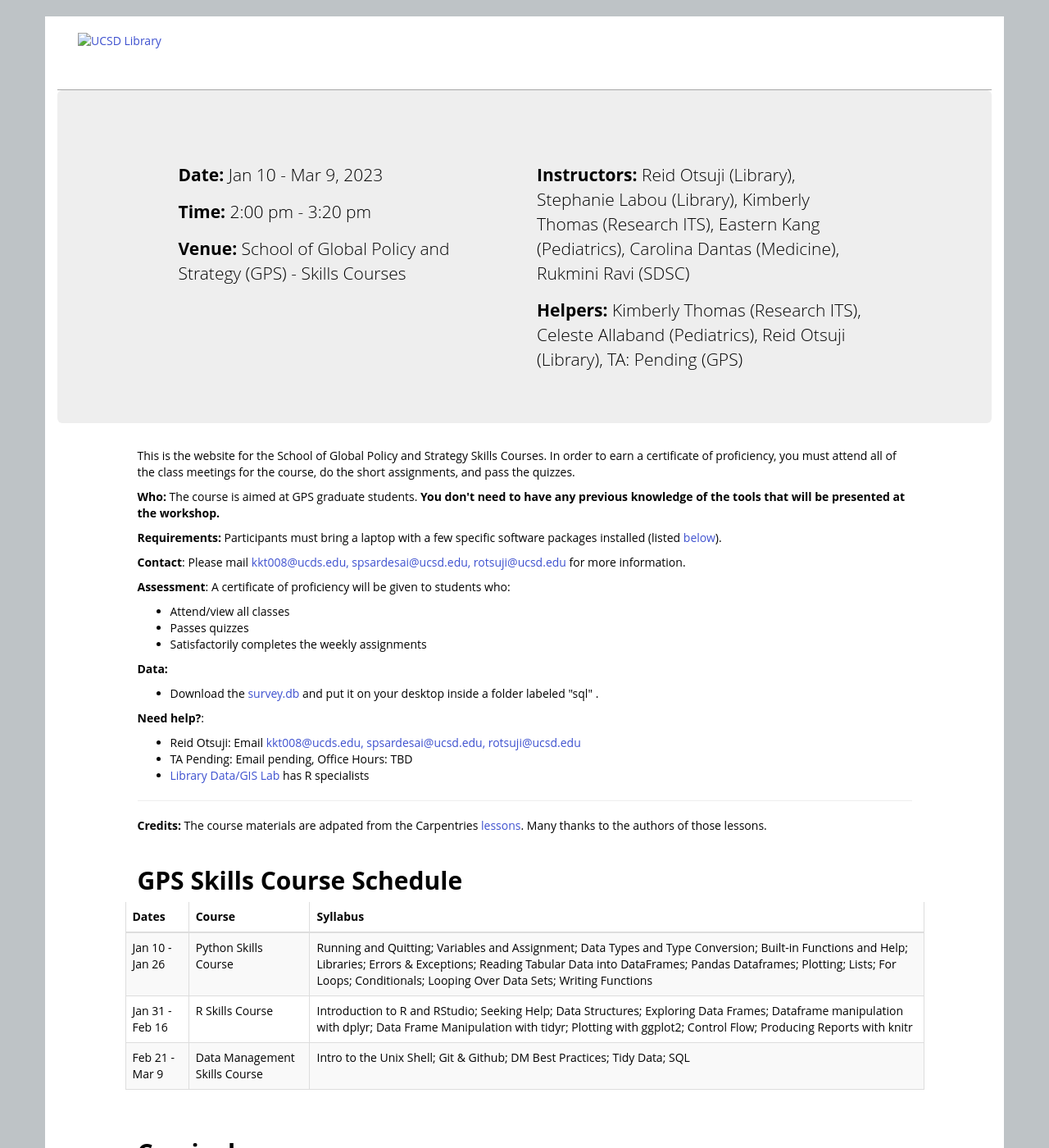
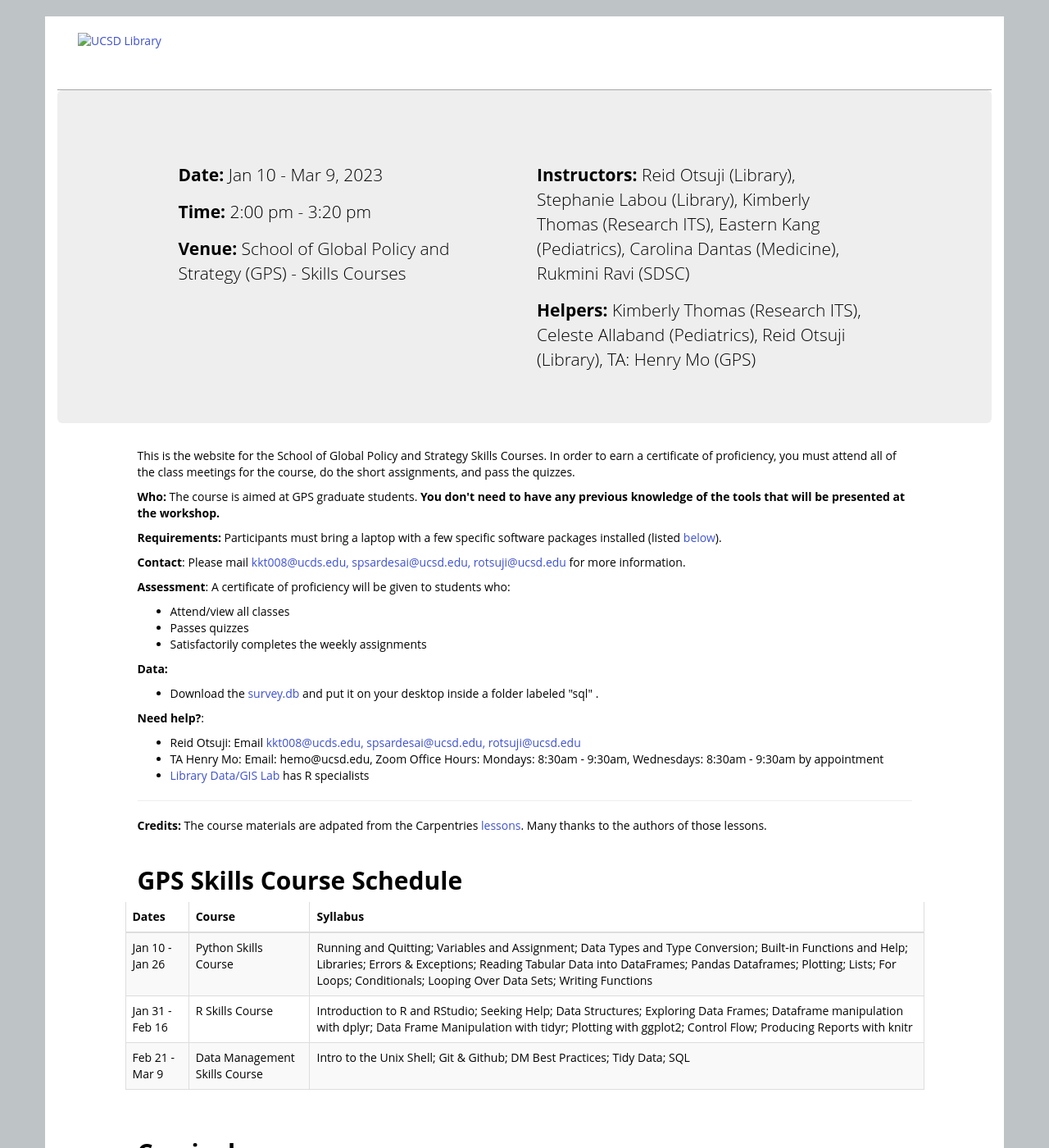
Before and after one commit to ucsdlib/WIN2023-GPS-Skills-Courses, a Jekyll site: the page built from index.html, in a window 1280 px wide and 1400 px high. Shown: the whole window at 82% size. Built offline with Jekyll 4.4.1, drawn with Linux system fonts in a browser that asks for light colours; nearby versions of some CDN libraries; library files that are not in the unit come from our copies.

Commit message:
update TA info

```diff
--- a/index.html
+++ b/index.html
@@ -12,7 +12,7 @@ startdate: "2023-01-10"  # use YYYY-MM-DD format like "2015-01-01"
 enddate: "2023-03-09"  # use YYYY-MM-DD format like" 2015-01-02"
 days: "Tuesday, Thursday"
 instructor: ["Reid Otsuji (Library)", "Stephanie Labou (Library)", "Kimberly Thomas (Research ITS)", "Eastern Kang (Pediatrics)", "Carolina Dantas (Medicine)", "Rukmini Ravi (SDSC)" ] # list of names like ["Kay McNulty", "Betty Jennings", "Betty Snyder"]
-helper: ["Kimberly Thomas (Research ITS)", "Celeste Allaband (Pediatrics)", "Reid Otsuji (Library)", "TA: Pending (GPS)"]     # list of names like ["Marlyn Wescoff", "Fran Bilas", "Ruth Lichterman"]
+helper: ["Kimberly Thomas (Research ITS)", "Celeste Allaband (Pediatrics)", "Reid Otsuji (Library)", "TA: Henry Mo (GPS)"]     # list of names like ["Marlyn Wescoff", "Fran Bilas", "Ruth Lichterman"]
 contact: "kkt008@ucds.edu, spsardesai@ucsd.edu, rotsuji@ucsd.edu"    # contact email address for workshop organizer, such as "grace@hopper.org"
 
 ---
@@ -124,7 +124,7 @@ contact: "kkt008@ucds.edu, spsardesai@ucsd.edu, rotsuji@ucsd.edu"    # contact e
   <ul>
     <li> Reid Otsuji: Email <a href='mailto:{{page.contact}}'>{{page.contact}}</a></li>
 {% endif %}
-  <li>TA Pending: Email pending, Office Hours: TBD<!-- <a href="{{site.lib_data_lab}}">Library Data/GIS Lab</a> --> </li>
+  <li>TA Henry Mo: Email: hemo@ucsd.edu, Zoom Office Hours: Mondays: 8:30am - 9:30am, Wednesdays: 8:30am - 9:30am by appointment  <!-- <a href="{{site.lib_data_lab}}">Library Data/GIS Lab</a> --> </li>
   <li><a href="{{site.lib_data_lab}}">Library Data/GIS Lab</a> has R specialists</li>
 </ul>
 </p>
```
